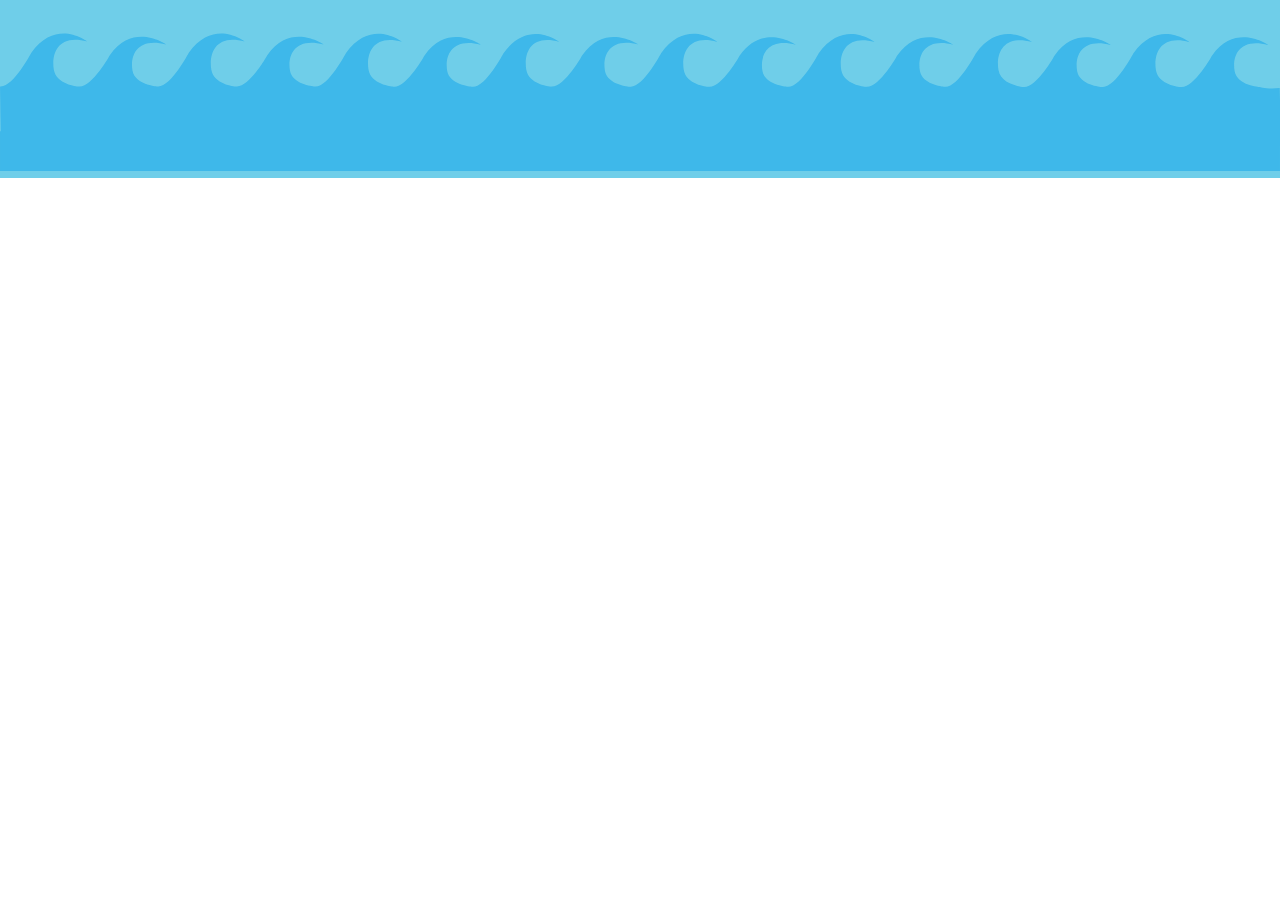
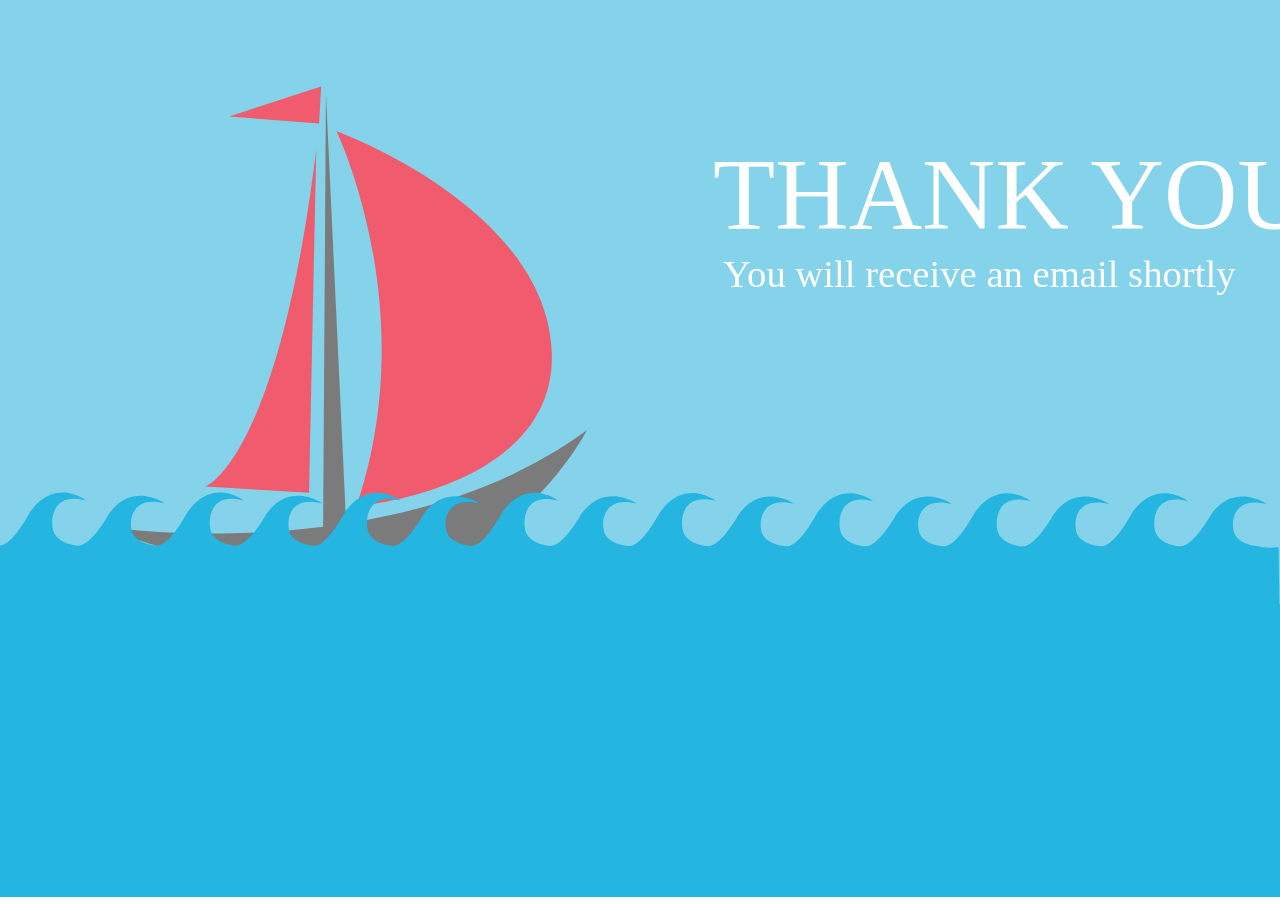
Before and after one commit to avreeeb/fyl, a plain HTML site: page thankyou.html in a window 1280 px wide. Before the commit the page ends 800 px from the top, so only its background shows below. Drawn offline with Linux system fonts and the light colour scheme.

Commit message:
added thank you page

```diff
--- a/thankyou.html
+++ b/thankyou.html
@@ -2,7 +2,9 @@
 <html>
 <head>
 <meta charset="UTF-8">
-<title>Thank you</title>
+<title>Find Your Lobster</title>
+<meta name="viewport" content="width=device-width,initial-scale=1">
+<link href="http://fonts.googleapis.com/css?family=Oswald:300|Ruda" rel="stylesheet">
 <link href="css/type.css" rel="stylesheet">
 <link href="css/grids.css" rel="stylesheet">
 <link href="css/main.css" rel="stylesheet">
@@ -10,13 +12,7 @@
 
 <body>
 
-<footer class="blue1">
-
-<img src="images/footer.svg" alt="Waves" width=100%>
-
-
-
-</footer>
+<img src="images/thankyou.svg" alt="Logo" width=100%>
 
 </body>
 </html>
```
Also changed, not shown: images/thankyou.svg (added).
